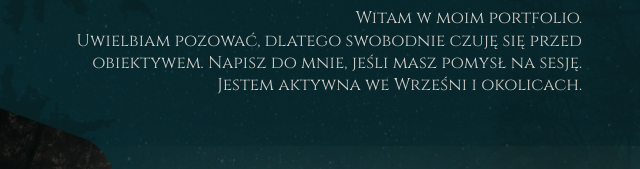
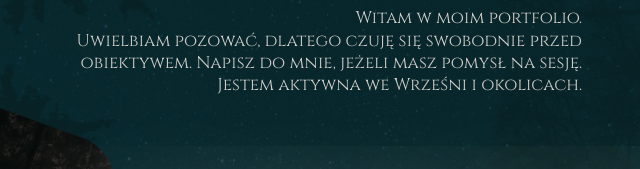
Before and after one commit to jacks-style/roksaq, a plain HTML site: page index.html in a window 1280 px wide. Shown: the part 363-532 px from the top of the page, 314-954 px from the left. Drawn offline with Linux system fonts and the light colour scheme.

Commit message:
Update index.html

```diff
--- a/index.html
+++ b/index.html
@@ -54,8 +54,8 @@
           <div class="topwrapper__description">
             <p>
               Witam w moim portfolio. <br />
-              Uwielbiam pozować, dlatego swobodnie czuję się przed obiektywem.
-              Napisz do mnie, jeśli masz pomysł na sesję. Jestem aktywna we
+              Uwielbiam pozować, dlatego czuję się swobodnie przed obiektywem.
+              Napisz do mnie, jeżeli masz pomysł na sesję. Jestem aktywna we
               Wrześni i okolicach.
             </p>
           </div>
```
